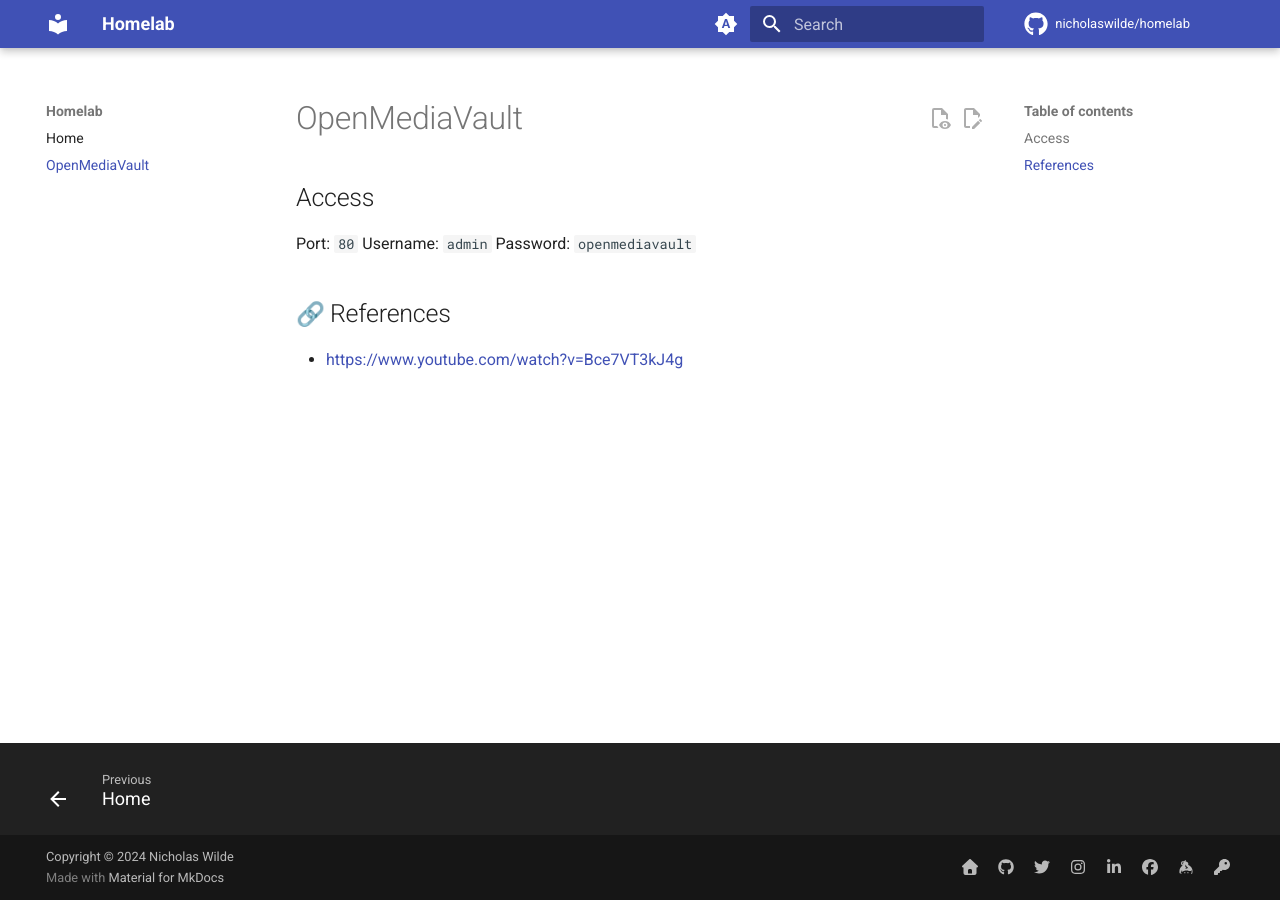
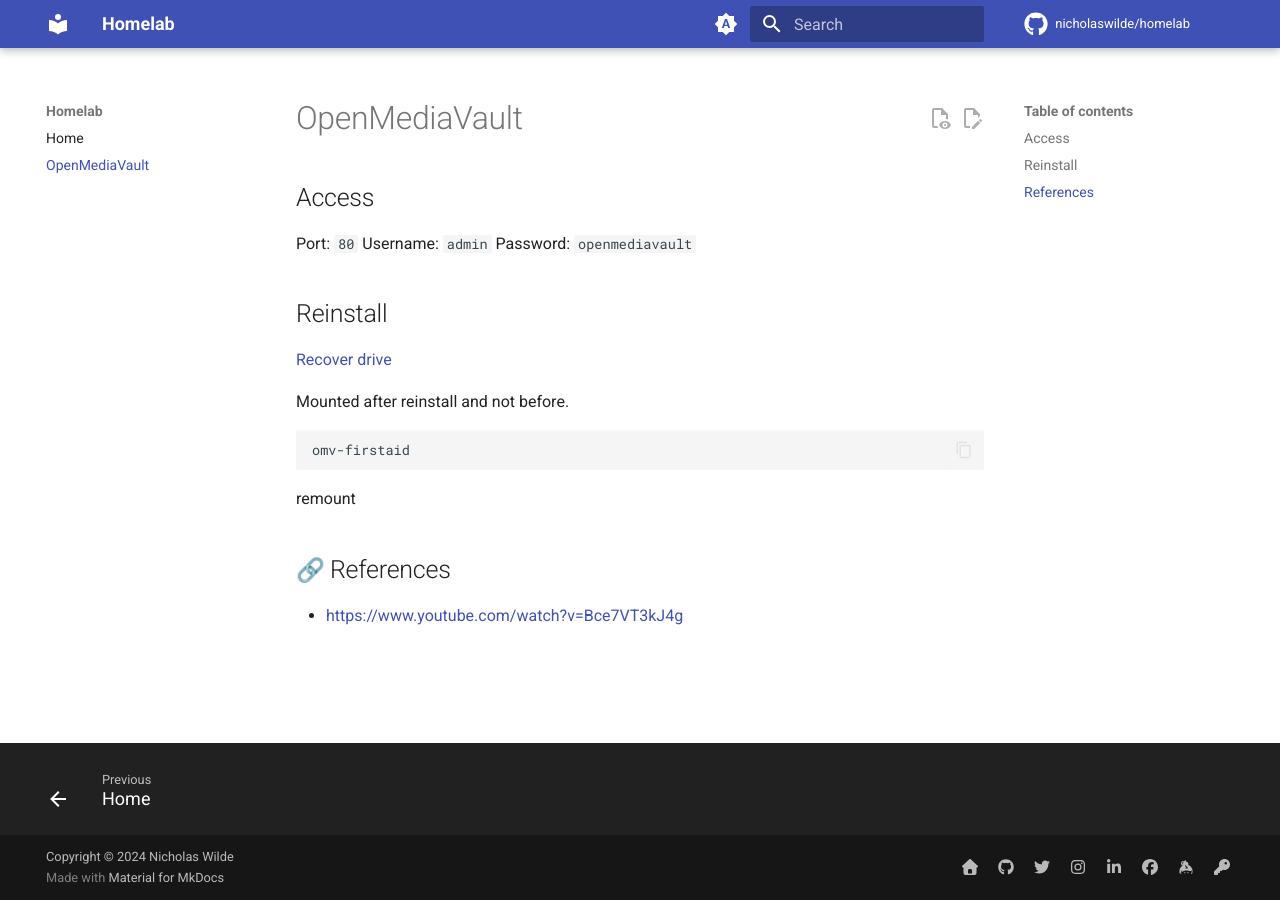
Before and after one commit to nicholaswilde/homelab, an MkDocs documentation site: the page built from docs/openmediavault.md, in a window 1280 px wide. Built offline with MkDocs 1.6.1 and Material for MkDocs 9.7.7, drawn with Linux system fonts in a browser that asks for light colours; emoji names are drawn with the system emoji font; comment, search, counter and statistics services are not loaded.

Commit message:
Update openmediavault.md

````diff
--- a/docs/openmediavault.md
+++ b/docs/openmediavault.md
@@ -6,6 +6,19 @@
 Username: `admin`
 Password: `openmediavault`
 
+## Reinstall
+
+[Recover drive][1]
+
+Mounted after reinstall and not before.
+
+```shell
+omv-firstaid
+```
+
+remount
 ## :link: References
 
 - https://www.youtube.com/watch?v=Bce7VT3kJ4g
+
+[1]: <https://www.reddit.com/r/OpenMediaVault/s/vgdGfywcij>
````
